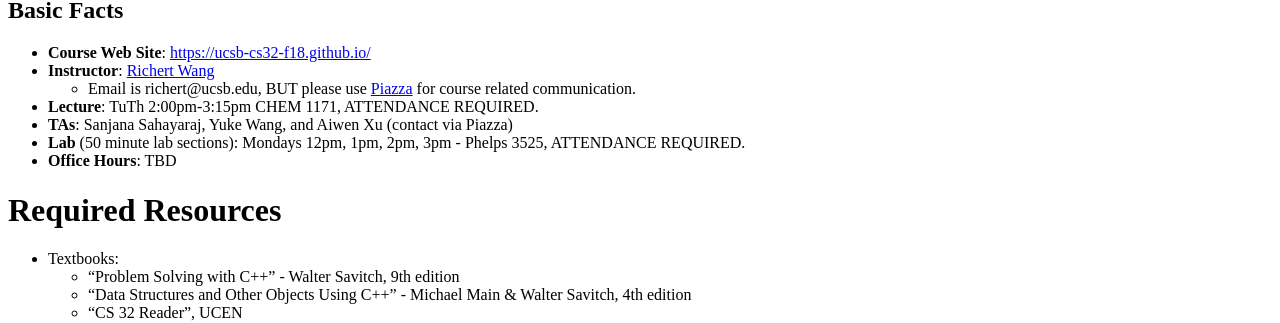
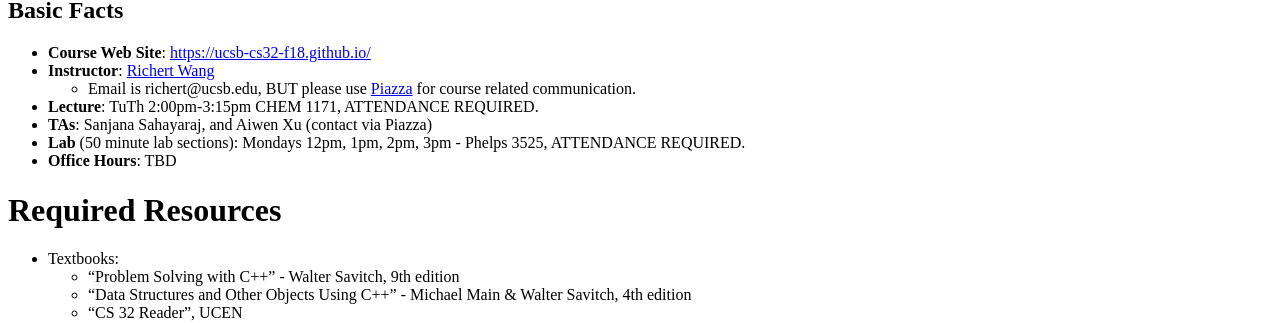
Before and after one commit to ucsb-cs32-f18/ucsb-cs32-f18.github.io, a Jekyll site: the page built from _info/syllabus.md, in a window 1280 px wide and 900 px high. Shown: the part 142-465 px from the top of the window. Built offline with Jekyll 4.4.1, drawn with Linux system fonts in a browser that asks for light colours.

```diff
--- a/_config.yml
+++ b/_config.yml
@@ -5,8 +5,8 @@ piazza_url: https://piazza.com/ucsb/fall2018/cmpsc32/home
 gauchospace_course_page: https://gauchospace.ucsb.edu/courses/course/view.php?id=31406
 gradescope_class_url: https://www.gradescope.com/courses/25342
 
-ta_list: "Sanjana, Yuke, and Aiwen"
-ta_list_full: "Sanjana Sahayaraj, Yuke Wang, and Aiwen Xu"
+ta_list: "Sanjana, and Aiwen"
+ta_list_full: "Sanjana Sahayaraj, and Aiwen Xu"
 mentors_list: "Carly Larsson, Xinyi Li, Arielle Robles, Zeyu Zhu"
 discussion_section_times: "12pm, 1pm, 2pm, or 3pm"
 
```
Also changed, not shown: _info/office_hours.md (+7 -8 lines).
